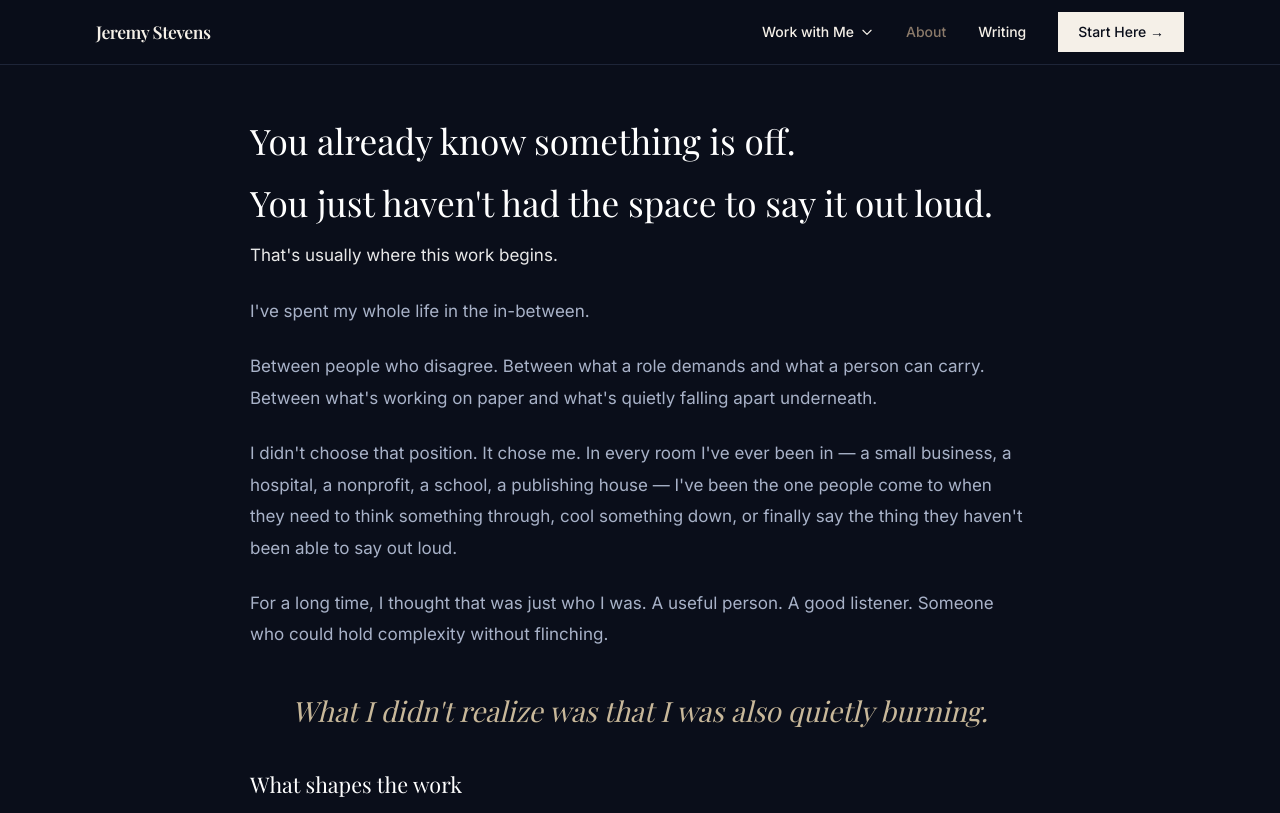
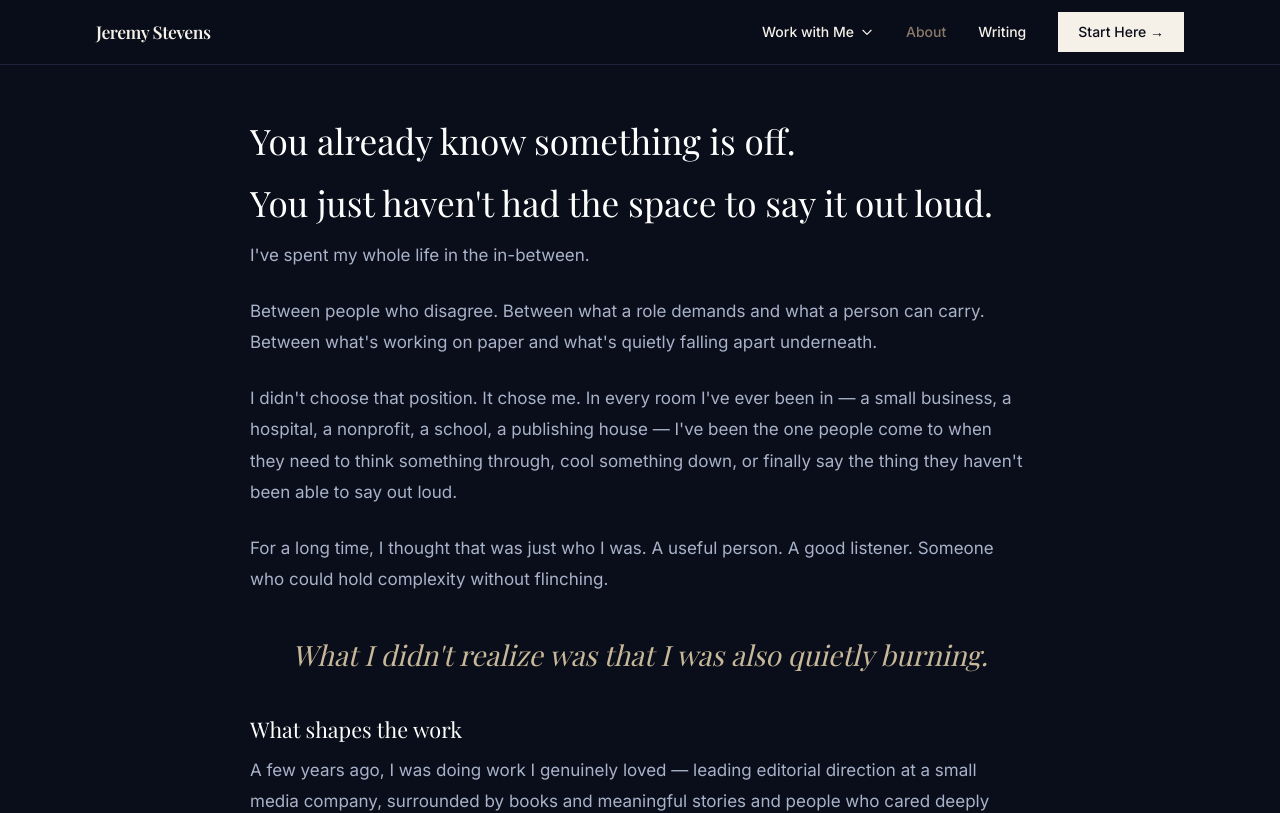
Before and after one commit to jskroening-afk/my-site, a Next.js app: page /about in a window 1280 px wide. Shown: the top 813 px of the page. Built offline with nearby package versions, Linux system fonts and the light colour scheme; a web font is replaced by a local one.

Commit message:
remove transitional sentence from about page

```diff
--- a/app/(site)/about/page.tsx
+++ b/app/(site)/about/page.tsx
@@ -55,8 +55,7 @@ export default function AboutPage() {
       {/* Prose */}
       <section style={{ paddingTop: '0px' }}>
         <div style={bodyStyle}>
-          <p style={{ color: '#e8e8e8' }}>That's usually where this work begins.</p>
-          <p>I've spent my whole life in the in-between.</p>
+<p>I've spent my whole life in the in-between.</p>
           <p>Between people who disagree. Between what a role demands and what a person can carry. Between what's working on paper and what's quietly falling apart underneath.</p>
           <p>I didn't choose that position. It chose me. In every room I've ever been in — a small business, a hospital, a nonprofit, a school, a publishing house — I've been the one people come to when they need to think something through, cool something down, or finally say the thing they haven't been able to say out loud.</p>
           <p>For a long time, I thought that was just who I was. A useful person. A good listener. Someone who could hold complexity without flinching.</p>
```
